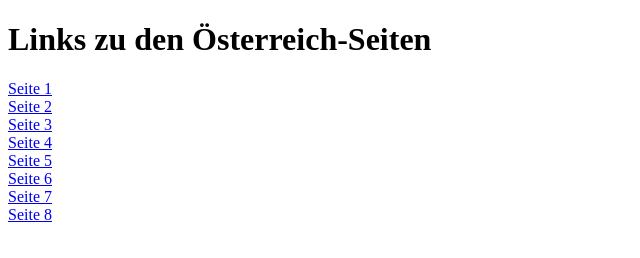
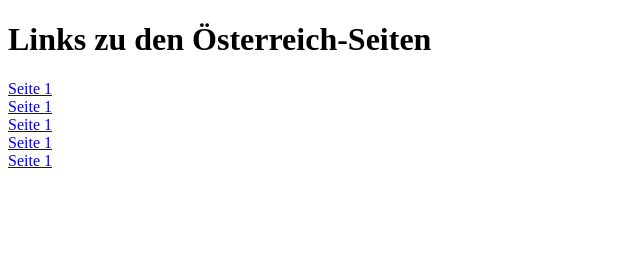
Before and after one commit to FHMichi/astriascraping-messeinfo, a plain HTML site: page index.html in a window 1280 px wide. Shown: the whole page, without its empty margins (0-640 px from the left). Drawn offline with Linux system fonts and the light colour scheme.

Commit message:
Update index.html

```diff
--- a/index.html
+++ b/index.html
@@ -7,14 +7,12 @@
 </head>
 <body>
     <h1>Links zu den Österreich-Seiten</h1>
-    <a href="https://www.messeninfo.de/Messen-Oesterreich-Z13-S5.html" target="_blank">Seite 1</a><br>
-    <a href="https://www.messeninfo.de/Messen-Oesterreich-Z13-S6.html" target="_blank">Seite 2</a><br>
-    <a href="https://www.messeninfo.de/Messen-Oesterreich-Z13-S7.html" target="_blank">Seite 3</a><br>
-    <a href="https://www.messeninfo.de/Messen-Oesterreich-Z13-S8.html" target="_blank">Seite 4</a><br>
-    <a href="https://www.messeninfo.de/Messen-Oesterreich-Z13-S9.html" target="_blank">Seite 5</a><br>
-    <a href="https://www.messeninfo.de/Messen-Oesterreich-Z13-S10.html" target="_blank">Seite 6</a><br>
-    <a href="https://www.messeninfo.de/Messen-Oesterreich-Z13-S11.html" target="_blank">Seite 7</a><br>
-    <a href="https://www.messeninfo.de/Messen-Oesterreich-Z13-S12.html" target="_blank">Seite 8</a><br>
+    <a href="https://www.messeninfo.de/Messen-Schweiz-Z42-S3.html" target="_blank">Seite 1</a><br>
+    <a href="https://www.messeninfo.de/Messen-Schweiz-Z42-S4.html" target="_blank">Seite 1</a><br>
+	<a href="https://www.messeninfo.de/Messen-Schweiz-Z42-S5.html" target="_blank">Seite 1</a><br>
+	<a href="https://www.messeninfo.de/Messen-Schweiz-Z42-S6.html" target="_blank">Seite 1</a><br>
+	<a href="https://www.messeninfo.de/Messen-Schweiz-Z42-S7.html" target="_blank">Seite 1</a><br>
+
 
 </body>
 </html>
```
